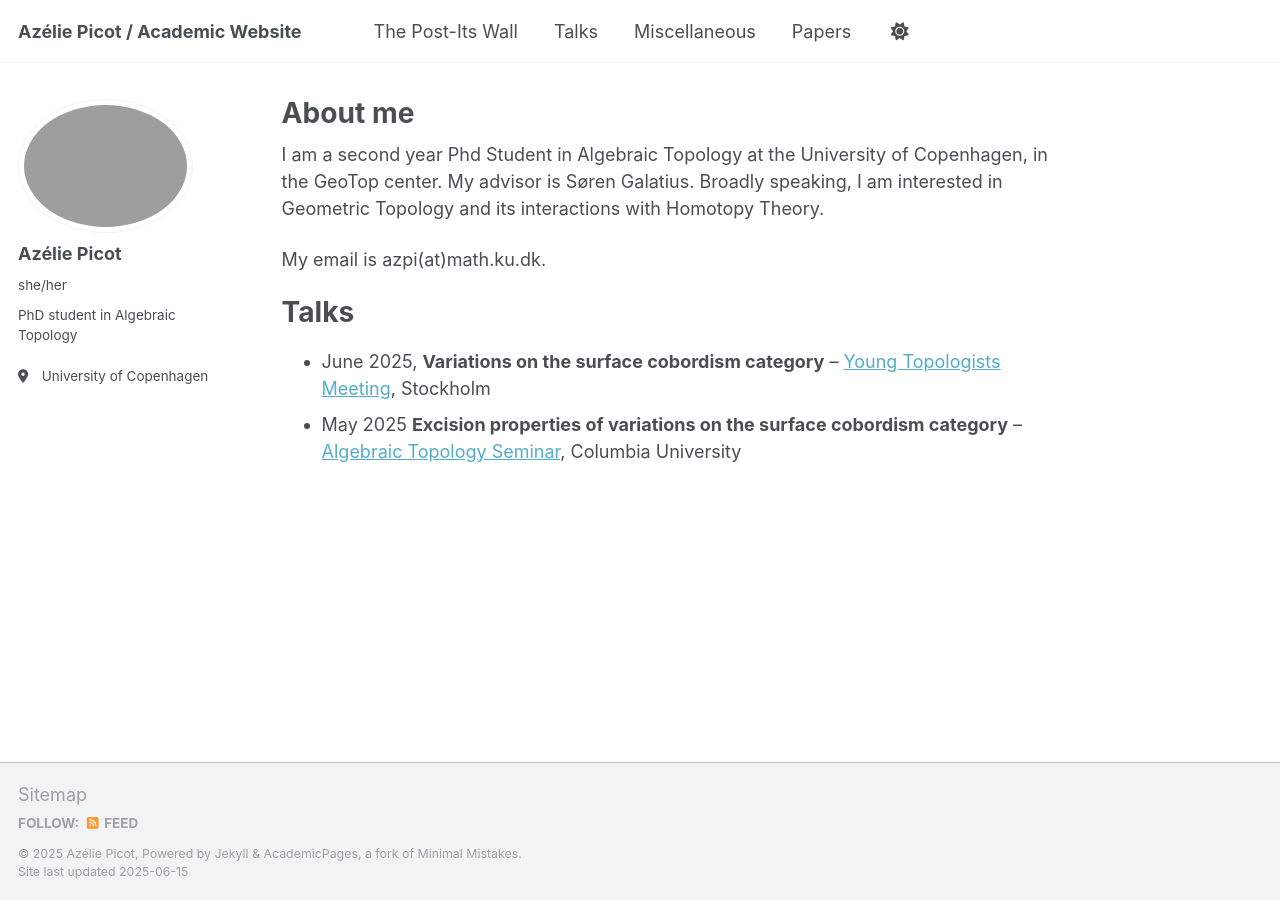
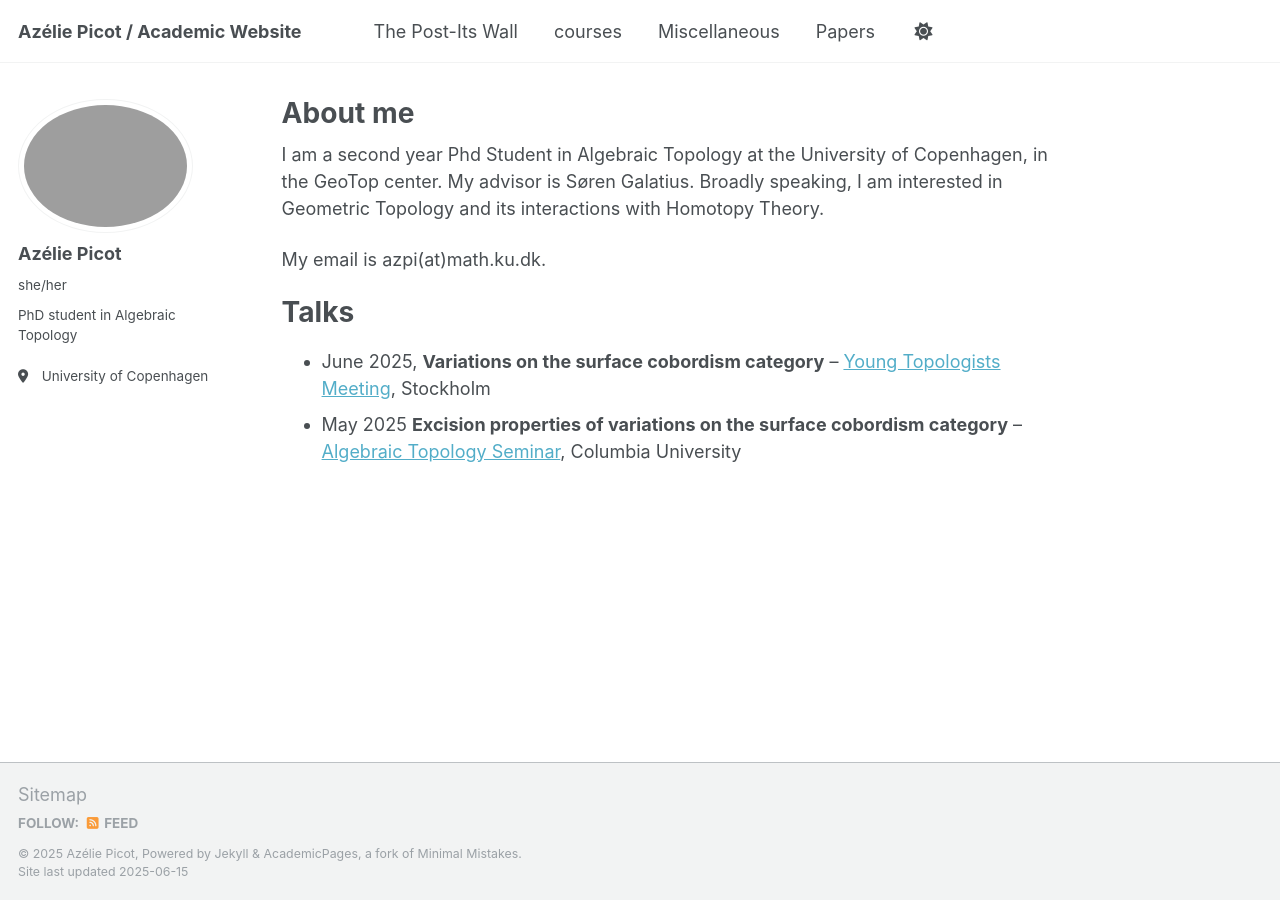
Before and after one commit to azeliepicot/azeliepicot.github.io, a Jekyll site: the page built from _pages/about.md, in a window 1280 px wide. Built offline with Jekyll 4.4.1, drawn with Linux system fonts in a browser that asks for light colours.

Commit message:
Update navigation.yml

```diff
--- a/_data/navigation.yml
+++ b/_data/navigation.yml
@@ -11,8 +11,8 @@ main:
   - title: "The Post-Its Wall"
     url: /thepostitswall/
 
-  - title: "Talks"
-    url: /talks/
+  - title: "courses"
+    url: /courses/
 
   - title: "Miscellaneous"
     url: /miscellaneous/
```
